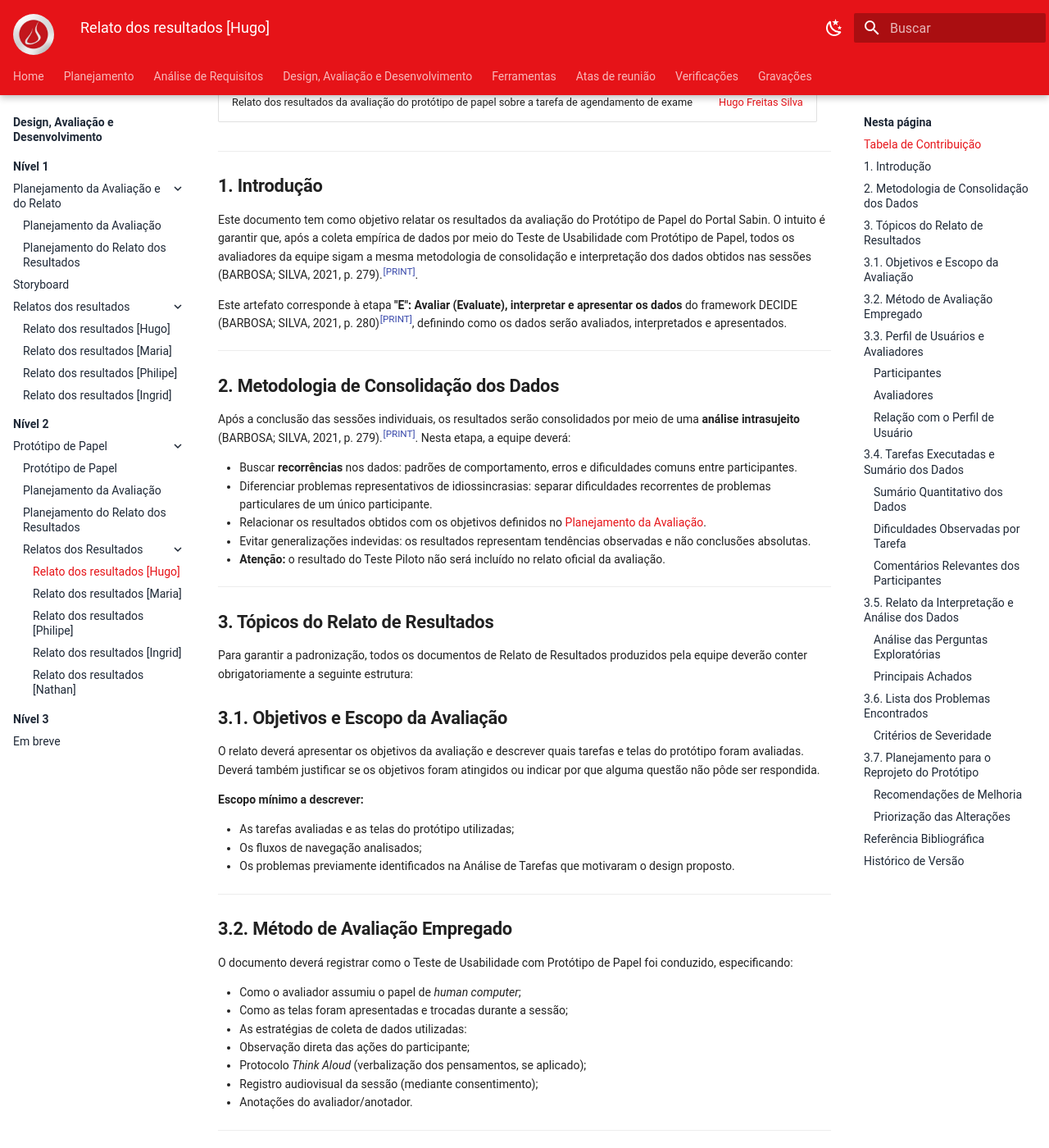
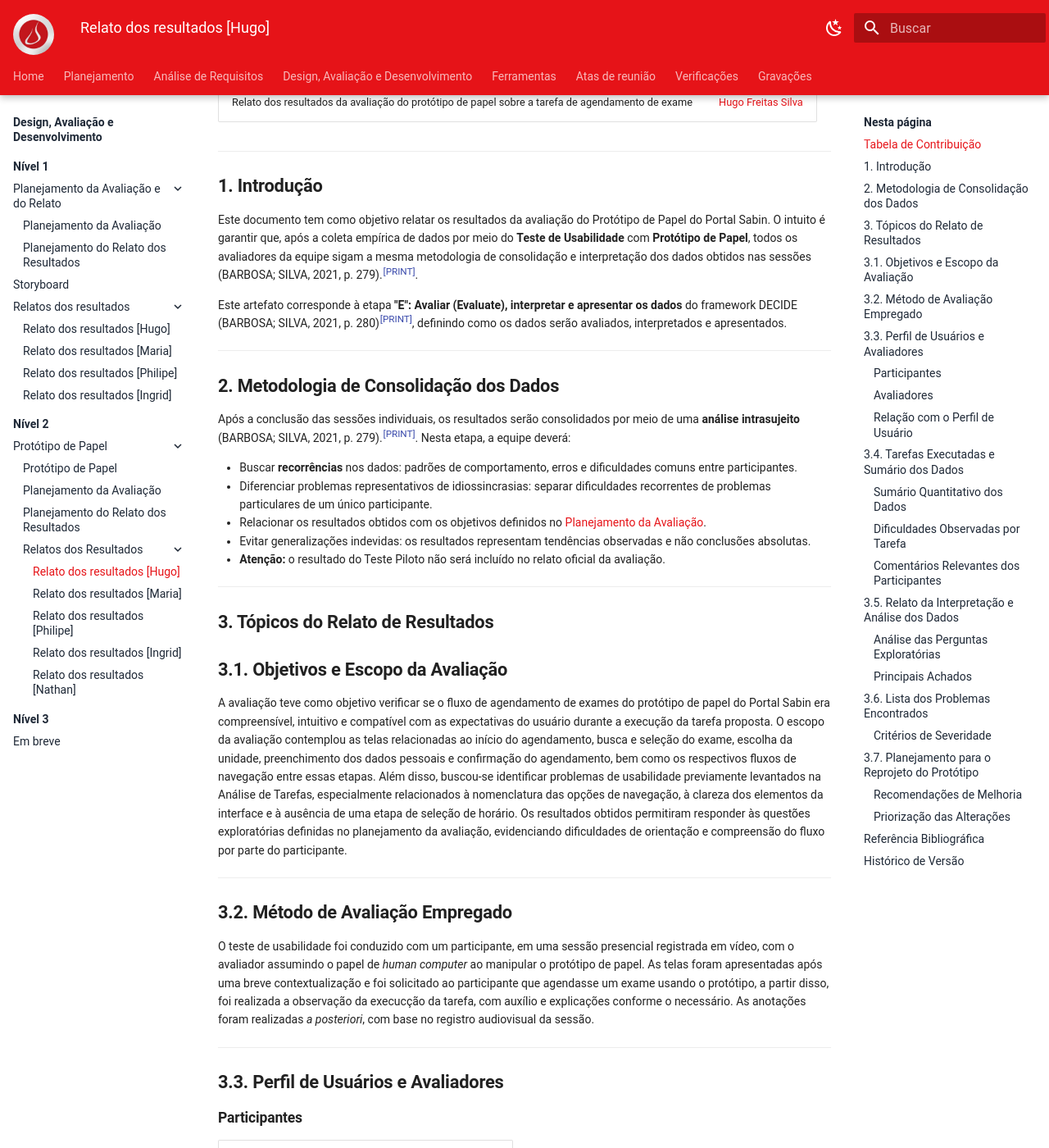
Before and after one commit to Interacao-Humano-Computador/2026.1-Grupo07, an MkDocs documentation site: the page built from docs/AvaliacaoDesenvolvimento/Nivel02/PrototipoDePapel/RelatosDosResultados/RelatoHugo.md, in a window 1280 px wide and 1400 px high, scrolled down 234 px. Shown: the whole window at 82% size. Built offline with MkDocs 1.6.1 and Material for MkDocs 9.7.7, drawn with Linux system fonts in a browser that asks for light colours; some of the changed text lies outside the part shown.

Commit message:
docs: updates hugo's results

```diff
--- a/docs/AvaliacaoDesenvolvimento/Nivel02/PrototipoDePapel/RelatosDosResultados/RelatoHugo.md
+++ b/docs/AvaliacaoDesenvolvimento/Nivel02/PrototipoDePapel/RelatosDosResultados/RelatoHugo.md
@@ -10,7 +10,7 @@
 
 ## 1. Introdução
 
-Este documento tem como objetivo relatar os resultados da avaliação do Protótipo de Papel do Portal Sabin. O intuito é garantir que, após a coleta empírica de dados por meio do Teste de Usabilidade com Protótipo de Papel, todos os avaliadores da equipe sigam a mesma metodologia de consolidação e interpretação dos dados obtidos nas sessões <span class="hover-image">(BARBOSA; SILVA, 2021, p. 279).<sup class="Print">[PRINT]</sup><img class= "img" src="../../../../assets/topicos-relato-p279.png"> </span>.
+Este documento tem como objetivo relatar os resultados da avaliação do Protótipo de Papel do Portal Sabin. O intuito é garantir que, após a coleta empírica de dados por meio do **Teste de Usabilidade** com **Protótipo de Papel**, todos os avaliadores da equipe sigam a mesma metodologia de consolidação e interpretação dos dados obtidos nas sessões <span class="hover-image">(BARBOSA; SILVA, 2021, p. 279).<sup class="Print">[PRINT]</sup><img class= "img" src="../../../../assets/topicos-relato-p279.png"> </span>.
 
 Este artefato corresponde à etapa **"E": Avaliar (Evaluate), interpretar e apresentar os dados** do framework DECIDE <span class="hover-image">(BARBOSA; SILVA, 2021, p. 280)<sup class="Print">[PRINT]</sup><img class= "img" src="../../../../assets/DECIDE-E2.png"> </span>, definindo como os dados serão avaliados, interpretados e apresentados.
 
@@ -30,31 +30,16 @@
 
 ## 3. Tópicos do Relato de Resultados
 
-Para garantir a padronização, todos os documentos de Relato de Resultados produzidos pela equipe deverão conter obrigatoriamente a seguinte estrutura:
-
 ## 3.1. Objetivos e Escopo da Avaliação
 
-O relato deverá apresentar os objetivos da avaliação e descrever quais tarefas e telas do protótipo foram avaliadas. Deverá também justificar se os objetivos foram atingidos ou indicar por que alguma questão não pôde ser respondida.
+A avaliação teve como objetivo verificar se o fluxo de agendamento de exames do protótipo de papel do Portal Sabin era compreensível, intuitivo e compatível com as expectativas do usuário durante a execução da tarefa proposta. O escopo da avaliação contemplou as telas relacionadas ao início do agendamento, busca e seleção do exame, escolha da unidade, preenchimento dos dados pessoais e confirmação do agendamento, bem como os respectivos fluxos de navegação entre essas etapas. Além disso, buscou-se identificar problemas de usabilidade previamente levantados na Análise de Tarefas, especialmente relacionados à nomenclatura das opções de navegação, à clareza dos elementos da interface e à ausência de uma etapa de seleção de horário. Os resultados obtidos permitiram responder às questões exploratórias definidas no planejamento da avaliação, evidenciando dificuldades de orientação e compreensão do fluxo por parte do participante.
 
-**Escopo mínimo a descrever:**
-
-- As tarefas avaliadas e as telas do protótipo utilizadas;
-- Os fluxos de navegação analisados;
-- Os problemas previamente identificados na Análise de Tarefas que motivaram o design proposto.
 
 ---
 
 ## 3.2. Método de Avaliação Empregado
 
-O documento deverá registrar como o Teste de Usabilidade com Protótipo de Papel foi conduzido, especificando:
-
-- Como o avaliador assumiu o papel de *human computer*;
-- Como as telas foram apresentadas e trocadas durante a sessão;
-- As estratégias de coleta de dados utilizadas:
-  - Observação direta das ações do participante;
-  - Protocolo *Think Aloud* (verbalização dos pensamentos, se aplicado);
-  - Registro audiovisual da sessão (mediante consentimento);
-  - Anotações do avaliador/anotador.
+O teste de usabilidade foi conduzido com um participante, em uma sessão presencial registrada em vídeo, com o avaliador assumindo o papel de *human computer* ao manipular o protótipo de papel. As telas foram apresentadas após uma breve contextualização e foi solicitado ao participante que agendasse um exame usando o protótipo, a partir disso, foi realizada a observação da execucção da tarefa, com auxílio e explicações conforme o necessário. As anotações foram realizadas _a posteriori_, com base no registro audiovisual da sessão.
 
 ---
 
@@ -132,22 +117,22 @@
 
 ## 3.5. Relato da Interpretação e Análise dos Dados
 
-Nesta seção devem ser apresentados os resultados obtidos e sua relação com os objetivos definidos no planejamento.
+Nesta serão apresentados os resultados obtidos e sua relação com os objetivos definidos no planejamento.
 
 ### Análise das Perguntas Exploratórias
 
 | Pergunta Exploratória                                                                           | Evidências Observadas | Conclusão                                    |
 | ----------------------------------------------------------------------------------------------- | --------------------- | -------------------------------------------- |
 | O usuário conseguiu concluir a tarefa proposta sem auxílio do avaliador?                        | Não, foram necessárias algumas intervenções | Respondida |
-| Em quais momentos o usuário demonstrou hesitação ou confusão?                                   |  | [Respondida / Parcialmente / Não respondida] |
+| Em quais momentos o usuário demonstrou hesitação ou confusão?                                   | Na tela inicial, ao selecionar a opção "preparo para exame" e na ao confirmar a seleção do exame com "comprar online" | Respondida |
 | Os rótulos, botões e elementos de navegação foram compreendidos intuitivamente?                 | Não, o usuário ficou desorientado em alguns momentos | Respondida |
 | O fluxo de telas corresponde à sequência esperada pelo usuário para realizar a tarefa?          | Não, falta uma opção para agendar o horário do exame | Respondida |
 | Houve alguma etapa que o usuário tentou realizar de forma diferente da prevista no protótipo?   | Sim, ao selecionar as opções de iniciar o agendamento e de continuar para agendar o exame após selecionar qual o exame a ser agendado | Respondida |
 | O usuário conseguiu identificar onde estava no sistema a qualquer momento da navegação?         | Não, o usuário demonstrou confusão em alguns momentos | Respondida |
 | Alguma informação necessária para a conclusão da tarefa estava ausente ou difícil de encontrar? | Sim, não era possível selecionar nem encontar o horário do exame | Respondida |
-| O usuário expressou satisfação ou frustração em algum momento específico?                       | [Observações]         | Respondida |
-| Há alguma funcionalidade que o usuário esperava encontrar e não estava presente no protótipo?   | [Observações]         | Respondida |
-| O usuário conseguiu recuperar-se de eventuais erros de navegação sem auxílio?                   | [Observações]         | Respondida |
+| O usuário expressou satisfação ou frustração em algum momento específico?                       | Sim, ao ficar confuso por não conseguir entender as opções | Respondida |
+| Há alguma funcionalidade que o usuário esperava encontrar e não estava presente no protótipo?   | Sim, a de agendar o horário do exame | Respondida |
+| O usuário conseguiu recuperar-se de eventuais erros de navegação sem auxílio?                   | Não, o usuário precisou de auxílio diversas vezes | Respondida |
 
 
 ### Principais Achados
@@ -173,9 +158,9 @@
 
 | ID | Descrição do Problema | Tarefa | Frequência | Severidade | Impacto | Possível Causa | Prioridade |
 |----|----------------------|--------|------------|------------|---------|----------------|------------|
-| P01 | Alternativas confusas | T1 | 01 | Alta | Grande |  | Alta |
-| P02 | [Descrição] | T2 | [N participantes] | Média | [Impacto] | [Causa] | Média |
-| P03 | [Descrição] | T3 | Ocasional | Baixa | [Impacto] | [Causa] | Baixa |
+| P01 | Alternativas confusas | T1 e T7 | 01 | Grande | Desorientação e frustração | Falta de clareza e padronização nos termos usados | Alta |
+| P02 | Falta da opção de seleção do horário do agendamento do exame | T5 | 01 | Grande | Confusão e incerteza | Funcionalidade faltante | Alta |
+
 
 ### Critérios de Severidade
 
@@ -198,16 +183,15 @@
 
 | Problema Relacionado | Proposta de Melhoria | Justificativa |
 |---------------------|---------------------|--------------|
-| P01 | Mudar nome das opções na página inicial | [Justificativa] |
-| [ID do problema] | [Descrição da melhoria] | [Justificativa] |
+| P01 | Mudar nome das opções na página inicial e nas confirmações | Nomes mais descritivos e condizentes com a realidae previnem erros |
+| P02 | Adicionar etapa de seleção de horário | Ser capaz de selecionar o horário do exame é uma regra de negócio deste domínio |
 
 ### Priorização das Alterações
 
 | Prioridade | Alteração Proposta | Problema Relacionado |
 |------------|-------------------|---------------------|
-| Alta | [Alteração] | [ID do problema] |
-| Média | [Alteração] | [ID do problema] |
-| Baixa | [Alteração] | [ID do problema] |
+| Alta | Mudar nome das opções na página inicial e nas confirmações | P01 |
+| Alta | Adicionar etapa de seleção de horário | P02 |
 
 ---
 
```
